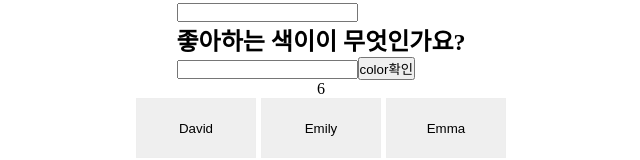
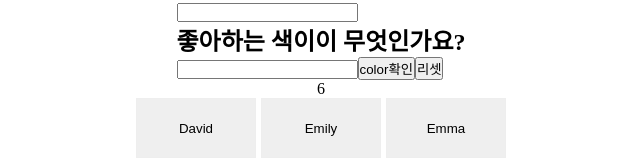
Before and after one commit to aajy/react, a React (Create React App) app: page / in a window 1280 px wide. Shown: the part 390-550 px from the top of the page, without its empty margins (319-959 px from the left). Built offline with nearby package versions, Linux system fonts and the light colour scheme.

Commit message:
useRef로 리셋버튼 클릭시 focus주기

```diff
--- a/src/components/common/Header.jsx
+++ b/src/components/common/Header.jsx
@@ -18,6 +18,9 @@ export default function Header() {
 	}, [isKorea]);
 	const checkColor = () => {
 		console.log('color', color.current.value);
+	};
+	const reset = () => {
+		color.current.focus();
 	};
 
 	useEffect(() => {
@@ -49,6 +52,7 @@ export default function Header() {
 			<h2>좋아하는 색이이 무엇인가요?</h2>
 			<input type='text' ref={color} />
 			<button onClick={checkColor}>color확인</button>
+			<button onClick={reset}>리셋</button>
 		</header>
 	);
 }
```
